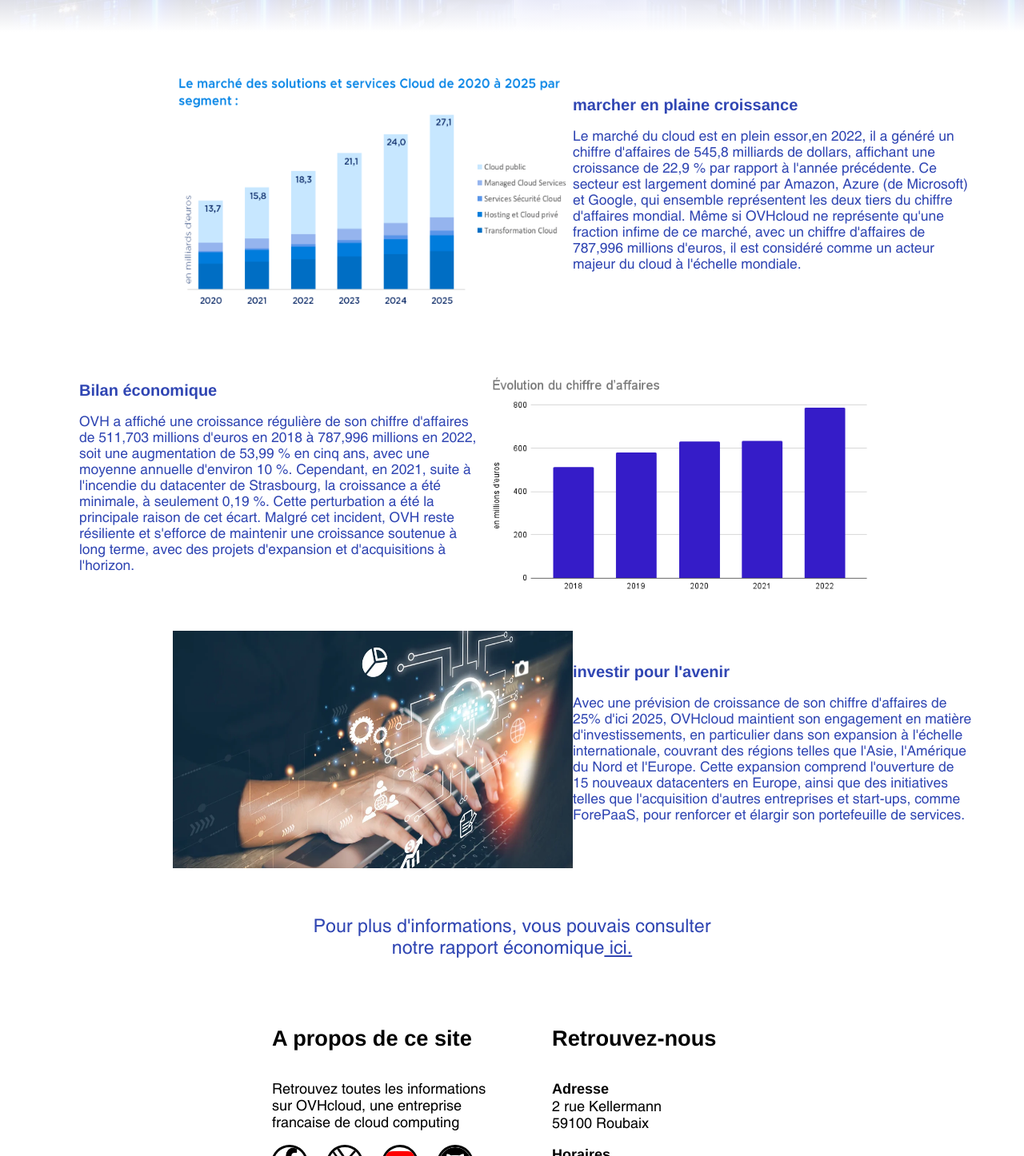
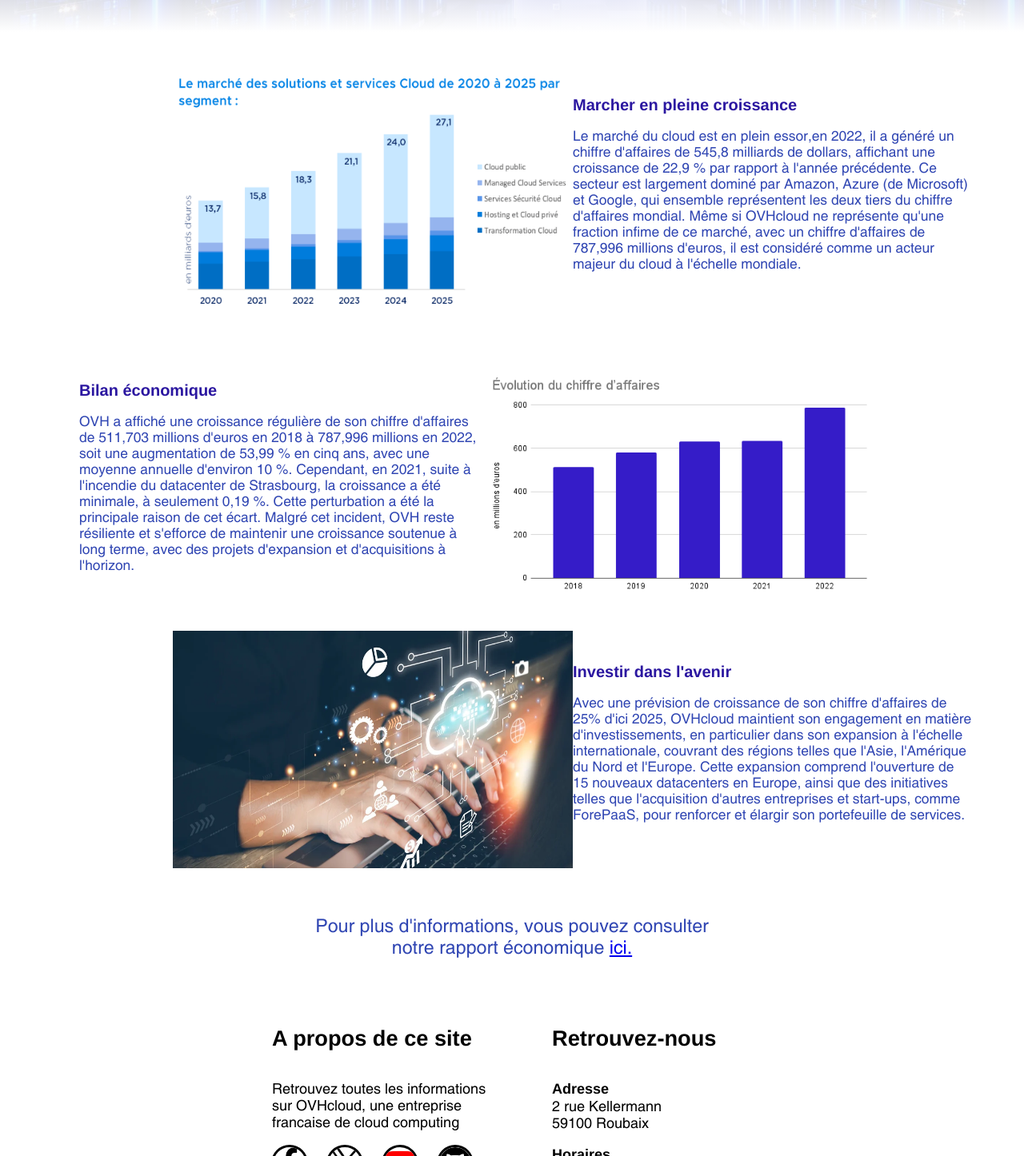
Before and after one commit to FlorianHegele/SAE-OVH-Cloud, a plain HTML site: page SAE-OVHCloud/finances.html in a window 1280 px wide. Shown: the part 299-1745 px from the top of the page at 80% size. Drawn offline with Linux system fonts and the light colour scheme.

Commit message:
supresion des truc inutil+ faute orthographe

```diff
--- a/SAE-OVHCloud/finances.html
+++ b/SAE-OVHCloud/finances.html
@@ -27,6 +27,8 @@
         </div>
     </header>
 
+    <main>
+
     <!-- Le Modal -->
     <div id="modal">
         <span id="closeModal">&times;</span>
@@ -37,7 +39,7 @@
     <div class="containerd">
         <img src="images/croissanceclood.png" class="modalimg" alt="confused stonk" height="297" width="500" >
         <div class="text1">
-            <h2 class="titre">marcher en plaine croissance</h2>
+            <h2 class="titre">Marcher en pleine croissance</h2>
             <p>Le marché du cloud est en plein essor,en 2022, il a généré un chiffre d'affaires de 545,8 milliards de
                 dollars, affichant une croissance de 22,9 % par rapport à l'année précédente. Ce secteur est largement
                 dominé par Amazon, Azure (de Microsoft) et Google, qui ensemble représentent les deux tiers du chiffre
@@ -70,7 +72,7 @@
         <img src="images/Avenir-cloud-computing.png" alt="confused stonk" height="297" width="500" >
 
         <div class="text1">
-            <h2 class="titre">investir pour l'avenir</h2>
+            <h2 class="titre">Investir dans l'avenir</h2>
             <p>Avec une prévision de croissance de son chiffre d'affaires de 25% d'ici 2025, OVHcloud maintient son
                 engagement en matière d'investissements, en particulier dans son expansion à l'échelle internationale,
                 couvrant des régions telles que l'Asie, l'Amérique du Nord et l'Europe. Cette expansion comprend
@@ -84,12 +86,12 @@
     <div class="containerl">
 
 
-        <p> Pour plus d'informations, vous pouvais consulter notre rapport économique<a class="link"
+        <p> Pour plus d'informations, vous pouvez consulter notre rapport économique <a class="link"
             href="rapport/Rapport_economie_OVH.pdf" download="Rapport_economie_OVH.pdf"> ici.</a></p>
 
     </div>
 
-
+    </main>
 
     <footer>
         <div id="real-footer">
--- a/SAE-OVHCloud/styles/finances-style.css
+++ b/SAE-OVHCloud/styles/finances-style.css
@@ -17,20 +17,20 @@
 }
 
 .text1 {
-    color: rgb(48, 70, 179);
+
     flex: 1;
     font-size: 12px;
 }
 
 
 .titre {
-    color: rgb(48, 70, 179);
+
     font-size: 20px;
     margin: 0;
 }
 
 .containerl {
-    color: rgb(48, 70, 179);
+
     margin-left: auto;
     margin-right: auto;
     display: flex;
@@ -41,7 +41,7 @@
 }
 
 .link{
-    color: rgb(48, 70, 179);
+
     text-decoration: underline;
 }
 
```
Also changed, not shown: SAE-OVHCloud/ecologie.html (+4 -0 lines).
